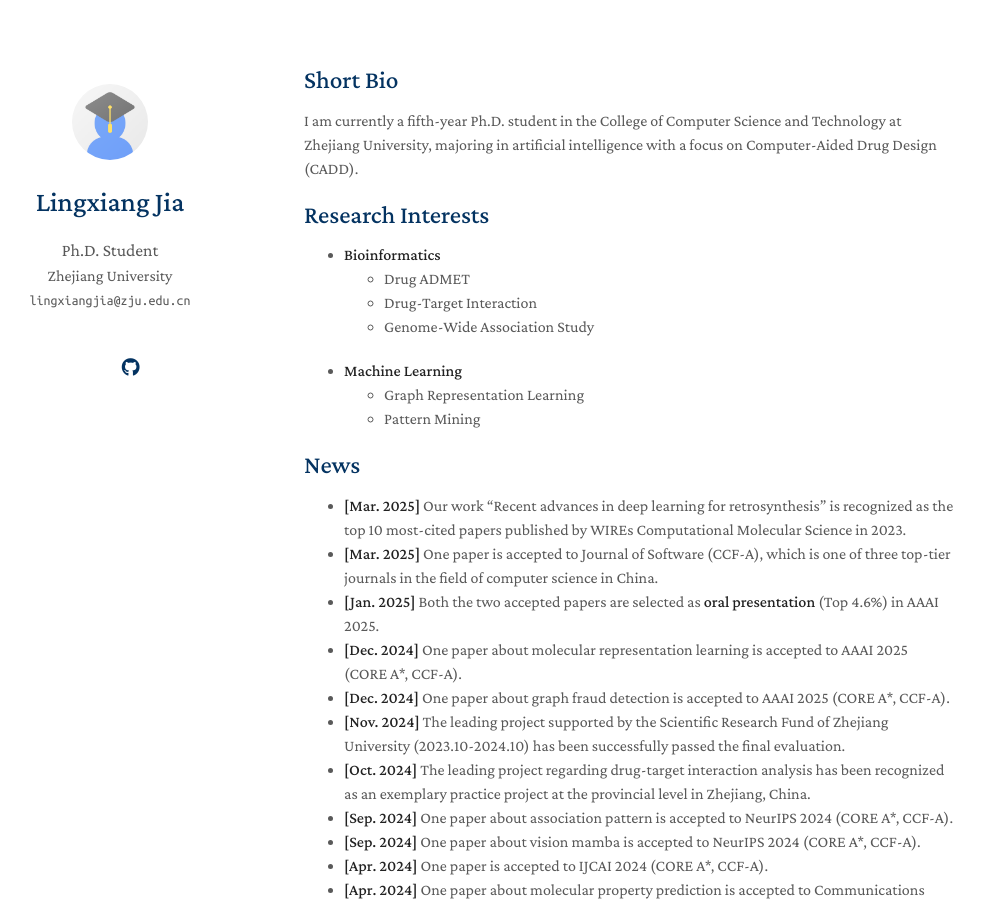
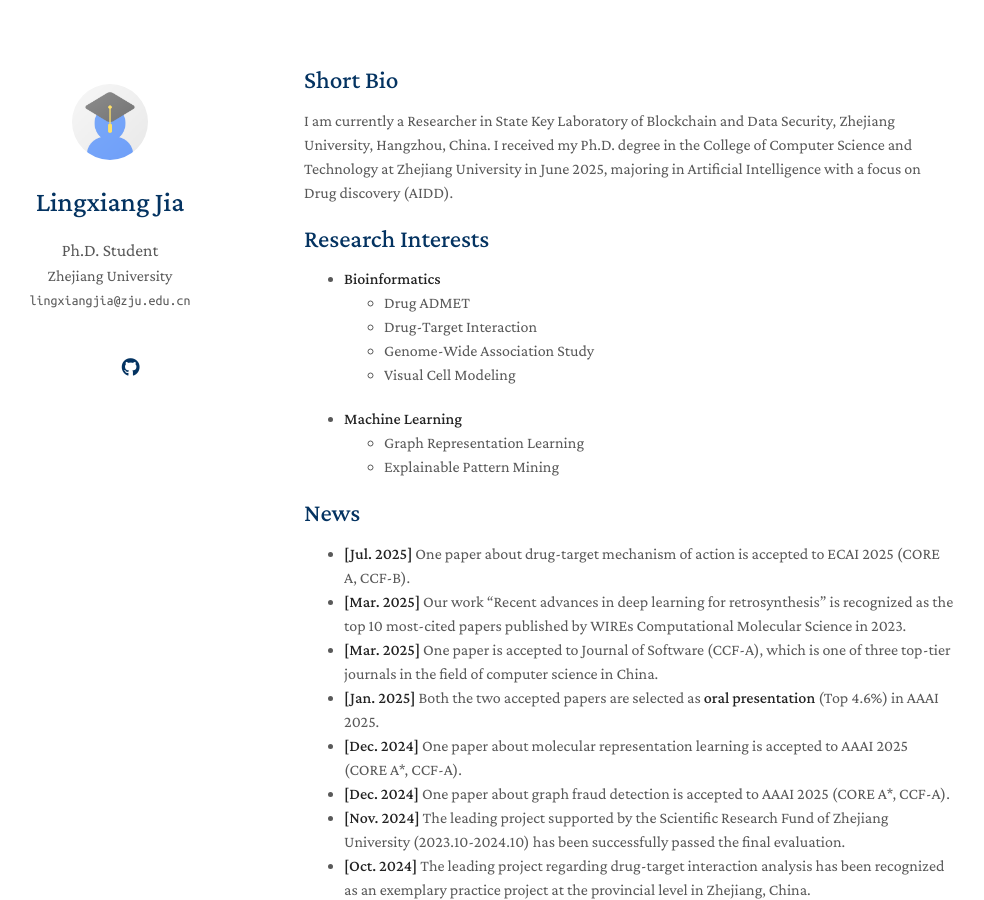
Before and after one commit to hry98kki/hry98kki.github.io, a Jekyll site: the page built from index.md, in a window 1280 px wide and 900 px high. Shown: the whole window, without its empty margins (166-1150 px from the left). Built offline with Jekyll 4.4.1, drawn with Linux system fonts in a browser that asks for light colours; nearby versions of some CDN libraries; a style sheet for code colours, icons or effects is not loaded; our own code applies the rules of GitHub Pages for plain Markdown files.

Commit message:
Update index.md

```diff
--- a/index.md
+++ b/index.md
@@ -4,7 +4,8 @@ layout: homepage
 
 ## Short Bio
 
-I am currently a fifth-year Ph.D. student in the College of Computer Science and Technology at Zhejiang University, majoring in artificial intelligence with a focus on Computer-Aided Drug Design (CADD).
+I am currently a Researcher in State Key Laboratory of Blockchain and Data Security, Zhejiang University, Hangzhou, China. I received my Ph.D. degree in the College of Computer Science and Technology at Zhejiang University in June 2025, majoring in Artificial Intelligence with a focus on Drug discovery (AIDD).
+
 
 ## Research Interests
 
@@ -12,11 +13,13 @@ I am currently a fifth-year Ph.D. student in the College of Computer Science and
     - Drug ADMET
     - Drug-Target Interaction
     - Genome-Wide Association Study
+    - Visual Cell Modeling
 - **Machine Learning**
     - Graph Representation Learning
-    - Pattern Mining
+    - Explainable Pattern Mining
 
 ## News
+- **[Jul. 2025]** One paper about drug-target mechanism of action is accepted to ECAI 2025 (CORE A, CCF-B).
 - **[Mar. 2025]** Our work "Recent advances in deep learning for retrosynthesis" is recognized as the top 10 most-cited papers published by WIREs Computational Molecular Science in 2023.
 - **[Mar. 2025]** One paper is accepted to Journal of Software (CCF-A), which is one of three top-tier journals in the field of computer science in China.
 - **[Jan. 2025]** Both the two accepted papers are selected as **oral presentation** (Top 4.6%) in AAAI 2025.
```
